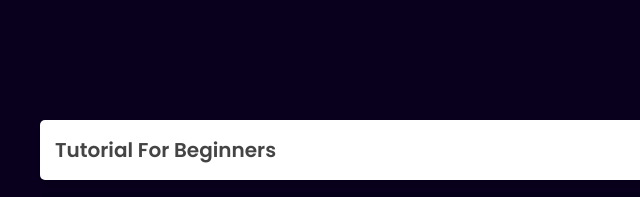
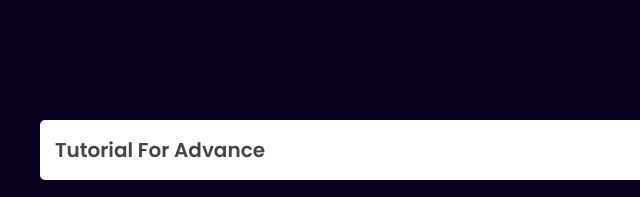
Before and after one commit to LSHR20CS128/ARaceWay_AR, a plain HTML site: page Advance.html in a window 1280 px wide. Shown: the top 197 px of the page, 0-640 px from the left. Drawn offline with Linux system fonts and the light colour scheme.

Commit message:
Update Advance.html

```diff
--- a/Advance.html
+++ b/Advance.html
@@ -15,7 +15,7 @@
 <div class="container">
 
    <div class="main-video-container">
-      <h3 class="main-vid-title">Tutorial For Beginners</h3>
+      <h3 class="main-vid-title">Tutorial For Advance</h3>
    </div>
 
    <div class="main-video-container">
```
